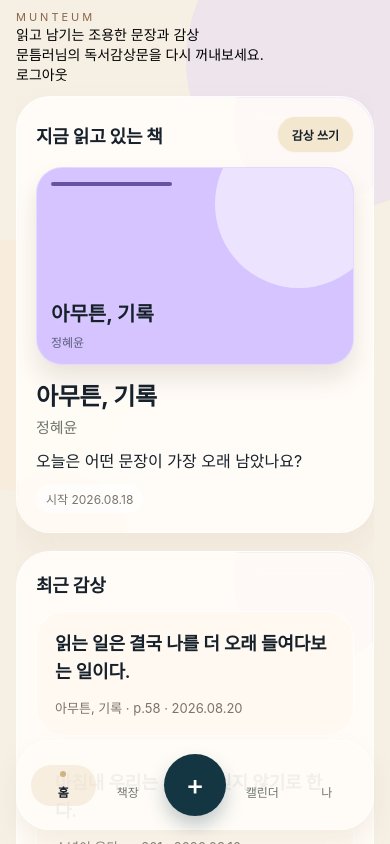
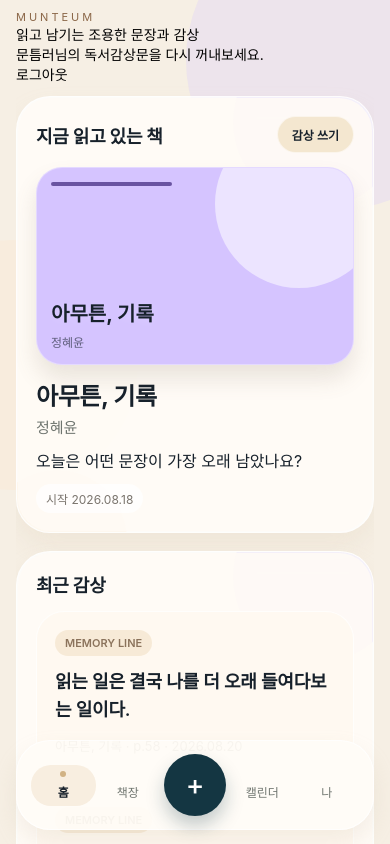
Before and after one commit to MIJUUUUU/munteum, a React Native app in the folder munteum-mobile/: screen / in a window 390 px wide. Built offline with nearby package versions, Linux system fonts and the light colour scheme.

Commit message:
style: redesign app surfaces and navigation mood

```diff
--- a/munteum-mobile/src/screens/home-screen.tsx
+++ b/munteum-mobile/src/screens/home-screen.tsx
@@ -56,6 +56,7 @@ export function HomeScreen({
             const book = booksById[userBook.bookId];
             return (
               <Pressable key={note.id} onPress={() => onOpenNote(note)} style={styles.noteCard}>
+                <Text style={styles.noteEyebrow}>MEMORY LINE</Text>
                 <Text style={styles.notePreview}>{note.quote ?? note.thought}</Text>
                 <Text style={styles.noteMeta}>
                   {book.title}
```
